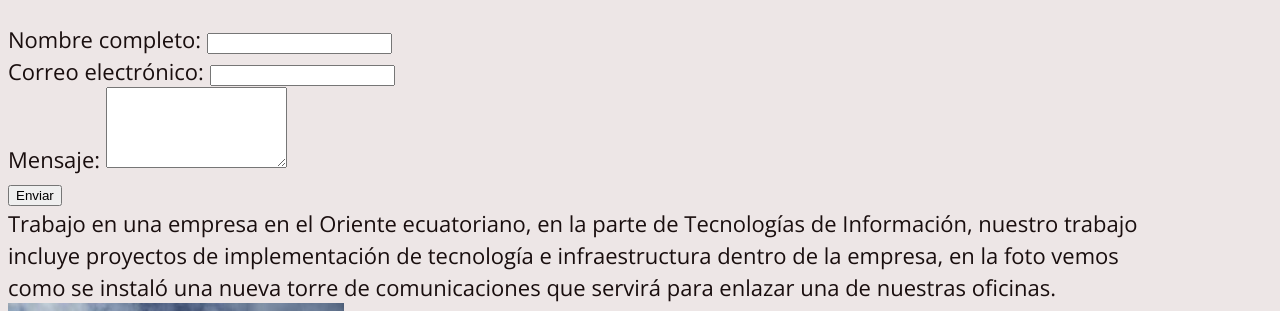
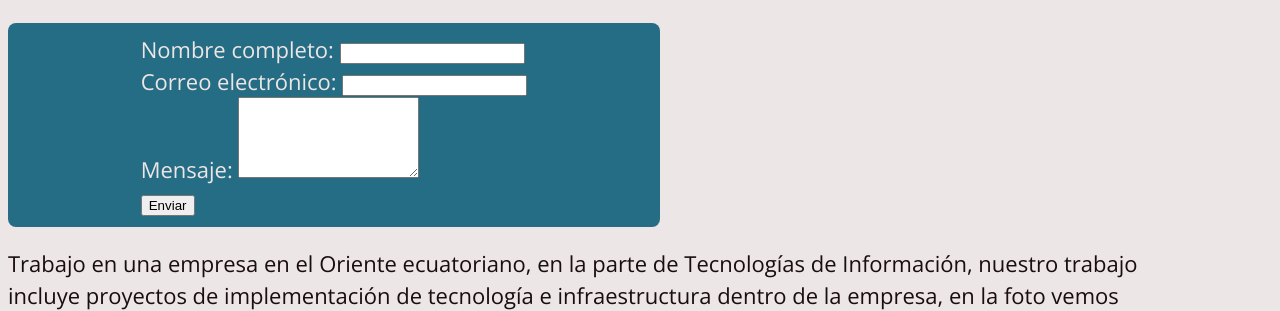
Before and after one commit to santipmz/tareaAPEB1, a plain HTML site: page pagina3.html in a window 1280 px wide. Shown: the part 437-748 px from the top of the page. Drawn offline with nearby package versions, Linux system fonts and the light colour scheme; a web font is replaced by a local one.

Commit message:
Formulario contacto

```diff
--- a/css/estilos.css
+++ b/css/estilos.css
@@ -149,3 +149,14 @@ article{
 	border: 10px;
 	margin-bottom: 20px;
 }
+.container_contacto {
+	display: flex;
+	width: 50%;
+	justify-content: space-around;
+	border-radius: 8px;
+	background-color: #246d84;
+	color: #ede6e6;
+	padding: 10px;
+	border: 10px;
+	margin-bottom: 20px;
+}
--- a/pagina3.html
+++ b/pagina3.html
@@ -1,5 +1,5 @@
 <!DOCTYPE html>
-<html lang=""es">
+<html lang="es">
 
   <head>
     <meta charset="UTF-8"/>
@@ -22,7 +22,8 @@
     </nav>
     <main>
       <aside><h1>Contacto</h1></aside>
-      <section>
+
+      <div class="container_contacto">
         <form action="#" method="post" class="formulario-contacto">
             <label for="nombre">Nombre completo:</label>
             <input type="text" id="nombre" name="nombre" required><br>
@@ -35,7 +36,8 @@
 
             <button type="submit">Enviar</button>
         </form>
-    </section>
+      </div>
+
       <section>
           <article>Trabajo en una empresa en el Oriente ecuatoriano, en la parte de Tecnologías de Información, nuestro trabajo incluye proyectos
             de implementación de tecnología e infraestructura dentro de la empresa, en la foto vemos como se instaló una nueva torre de comunicaciones
```
Also changed, not shown: pagina1.html (+1 -1 lines), pagina2.html (+1 -1 lines).
